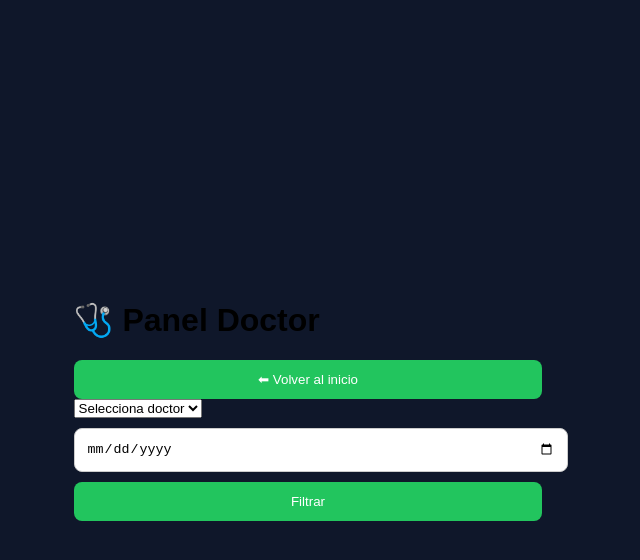
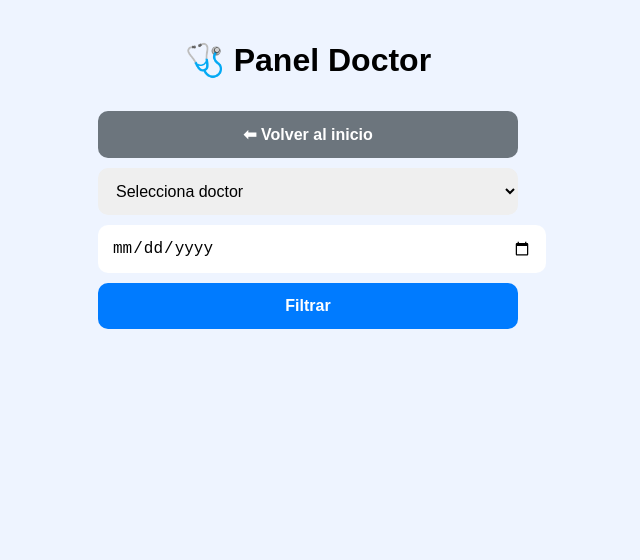
Before and after one commit to hugoapps89/citas-medicas, a plain HTML site: page panel.html in a window 1280 px wide. Shown: the whole page, without its empty margins (332-972 px from the left). Drawn offline with Linux system fonts and the light colour scheme.

Commit message:
styles.css

```diff
--- a/styles.css
+++ b/styles.css
@@ -1,39 +1,50 @@
 body {
+  font-family: Arial;
+  background: #eef4ff;
   margin: 0;
-  font-family: Arial;
-  background: #0f172a;
-  display: flex;
-  justify-content: center;
-  align-items: center;
-  height: 100vh;
+  padding: 20px;
 }
 
-.login-container {
-  background: white;
-  padding: 30px;
-  border-radius: 15px;
-  width: 300px;
+.container {
+  max-width: 420px;
+  margin: auto;
+}
+
+h1 {
   text-align: center;
 }
 
-input {
+select, input, button {
   width: 100%;
-  padding: 12px;
-  margin: 10px 0;
-  border-radius: 8px;
-  border: 1px solid #ccc;
+  padding: 14px;
+  margin-top: 10px;
+  border-radius: 10px;
+  border: none;
+  font-size: 16px;
 }
 
 button {
-  width: 100%;
-  padding: 12px;
-  background: #22c55e;
+  background: #007bff;
   color: white;
-  border: none;
-  border-radius: 8px;
-  cursor: pointer;
+  font-weight: bold;
 }
 
-button:hover {
-  background: #16a34a;
+.doctor-btn {
+  background: #28a745;
 }
+
+.back-btn {
+  background: #6c757d;
+}
+
+.card {
+  background: white;
+  padding: 15px;
+  margin-top: 15px;
+  border-radius: 10px;
+}
+
+.delete {
+  background: red;
+  margin-top: 10px;
+}
```
